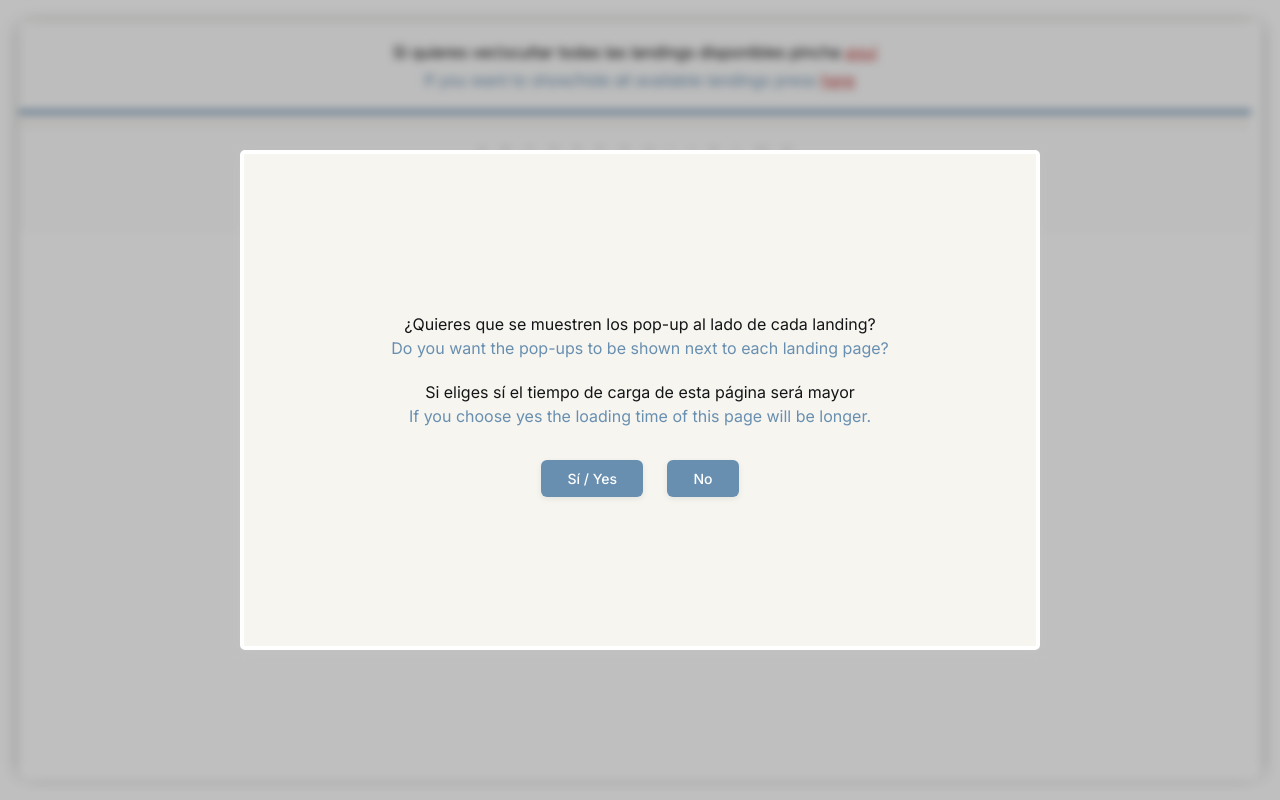
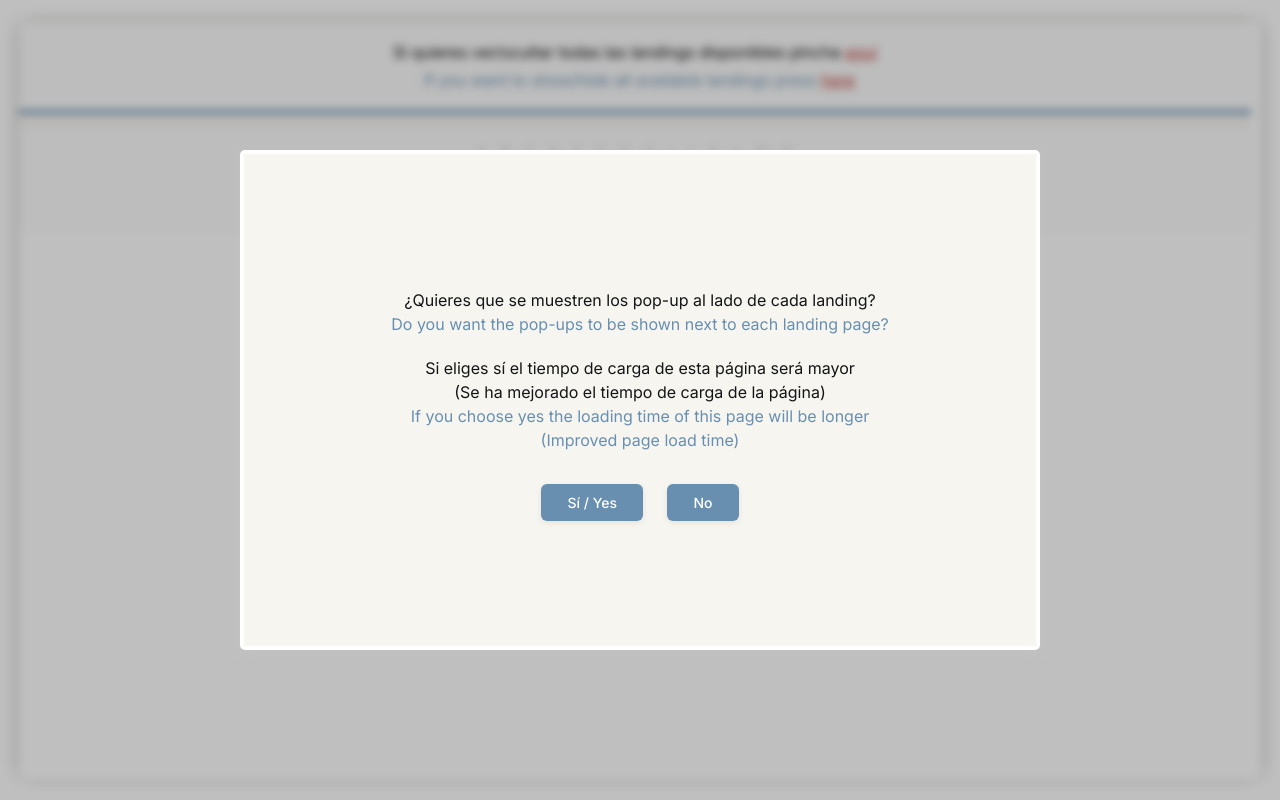
Before and after one commit to funion22/iigar, a PHP site: page / in a window 1280 px wide. Run offline with PHP 8.4, Linux system fonts and the light colour scheme; data that the repository does not hold is empty.

Commit message:
modifiex text

```diff
--- a/index.php
+++ b/index.php
@@ -127,7 +127,7 @@ $categoryLabels = [
 <body class="preSelection">
     <div class="iframeSelection">
         <p style="padding: 0 30px 10px">¿Quieres que se muestren los pop-up al lado de cada landing? <br> <span> Do you want the pop-ups to be shown next to each landing page?</span> </p>
-        <p style="padding: 0 30px">Si eliges sí el tiempo de carga de esta página será mayor <br> <span> If you choose yes the loading time of this page will be longer.</span></p>
+        <p style="padding: 0 30px">Si eliges sí el tiempo de carga de esta página será mayor <br>(Se ha mejorado el tiempo de carga de la página) <br> <span> If you choose yes the loading time of this page will be longer <br>(Improved page load time)</span></p>
         <div class="buttons">
             <a class="showIframes">Sí / Yes</a>
             <a class="hideIframes">No</a>
```
